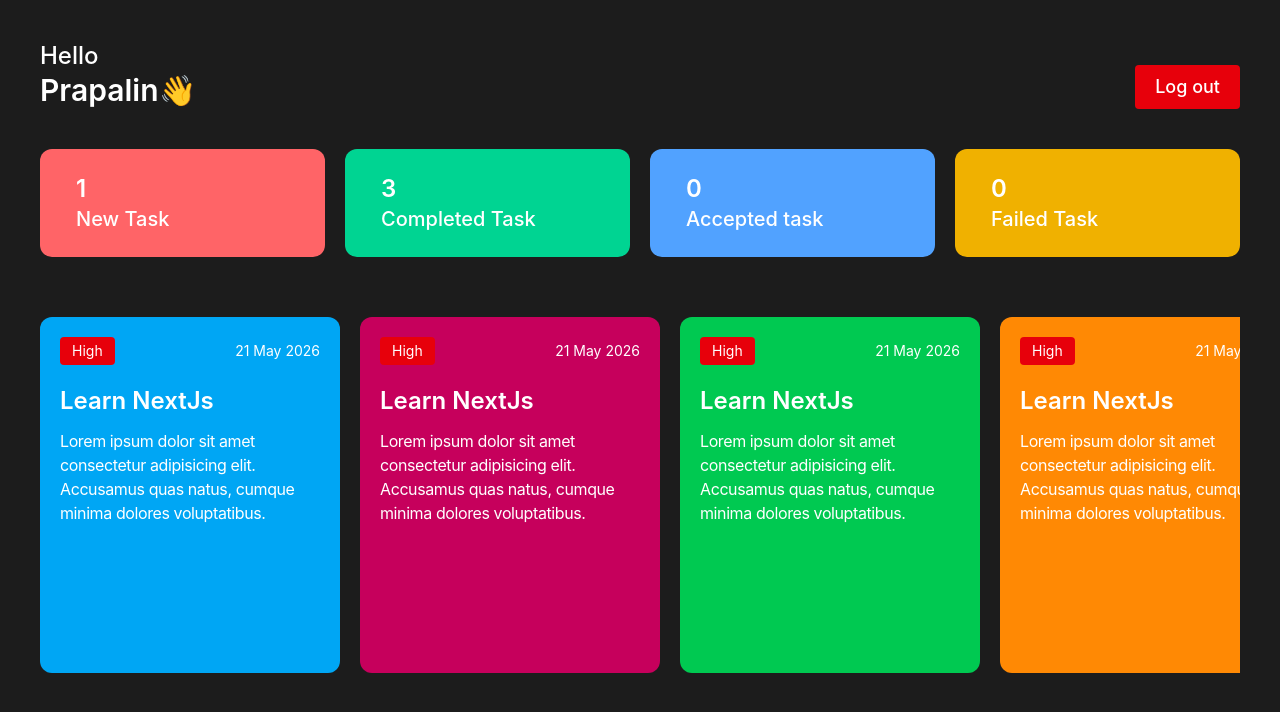
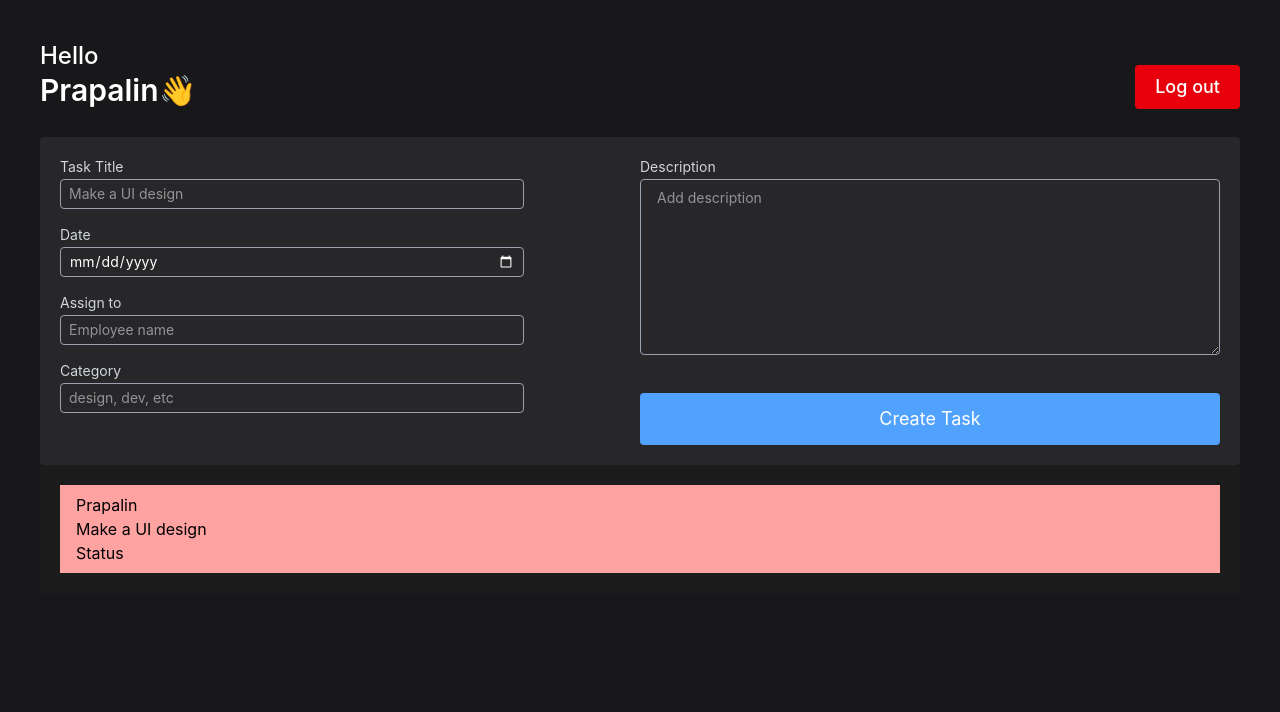
Before and after one commit to Prapalin/Employee_Management_System, a React (Vite) app: page / in a window 1280 px wide. Shown: the top 712 px of the page. Built offline with nearby package versions, Linux system fonts and the light colour scheme.

Commit message:
Admin Dashboard added

```diff
--- a/src/App.jsx
+++ b/src/App.jsx
@@ -1,12 +1,14 @@
 import React from 'react'
 import Login from './components/Auth/Login'
 import EmployeeDashboard from './components/Dashboard/EmployeeDashboard'
+import AdminDashboard from './components/Dashboard/AdminDashboard'
 
 const App = () => {
   return (
     <>
       {/* <Login /> */}
-      <EmployeeDashboard />
+      {/* <EmployeeDashboard /> */}
+      <AdminDashboard />
     </>
   )
 }
--- a/src/components/Dashboard/AdminDashboard.jsx
+++ b/src/components/Dashboard/AdminDashboard.jsx
@@ -0,0 +1,16 @@
+import React from 'react'
+import Header from '../other/Header'
+import CreateTask from '../other/CreateTask'
+import AllTask from '../other/AllTask'
+
+const AdminDashboard = () => {
+  return (
+    <div className='h-screen w-full p-10 bg-zinc-900'>
+        <Header />
+        <CreateTask />
+        <AllTask />
+    </div>
+  )
+}
+
+export default AdminDashboard
--- /dev/null
+++ b/src/components/other/AllTask.jsx
@@ -0,0 +1,15 @@
+import React from 'react'
+
+const AllTask = () => {
+  return (
+    <div className='bg-[#1c1c1c] p-5'>
+      <div className='bg-red-300 py-2 px-4'>
+        <h2>Prapalin</h2>
+        <h3>Make a UI design</h3>
+        <h5>Status</h5>
+      </div>
+    </div>
+  )
+}
+
+export default AllTask
--- /dev/null
+++ b/src/components/other/CreateTask.jsx
@@ -0,0 +1,37 @@
+import React from 'react'
+
+const CreateTask = () => {
+  return (
+    <div className='p-5 bg-zinc-800 mt-7 rounded'>
+        <form className='flex flex-wrap items-start w-full justify-between'>
+            <div className='w-1/2'>
+                <div>
+                    <h3 className='text-sm text-gray-300 mb-0.5'>Task Title</h3>
+                    <input className='text-sm text-white py-1 px-2 w-4/5 rounded outline-none bg-transparent border-[1px] border-gray-400 mb-4' type="text" placeholder='Make a UI design' />
+                </div>
+                <div>
+                    <h3 className='text-sm text-gray-300 mb-0.5'>Date</h3>
+                    <input className='[color-scheme:dark] text-sm text-white py-1 px-2 w-4/5 rounded outline-none bg-transparent placeholder:text-gray-600 border-[1px] border-gray-400 mb-4' type="date" />
+                </div>
+                <div>
+                    <h3 className='text-sm text-gray-300 mb-0.5'>Assign to</h3>
+                    <input className='text-sm text-white py-1 px-2 w-4/5 rounded outline-none bg-transparent border-[1px] border-gray-400 mb-4' type="text" placeholder='Employee name' />
+                </div>
+                <div>
+                    <h3 className='text-sm text-gray-300 mb-0.5'>Category</h3>
+                    <input className='text-sm text-white py-1 px-2 w-4/5 rounded outline-none bg-transparent border-[1px] border-gray-400 mb-4' type="text" placeholder='design, dev, etc'/>
+                </div>
+            </div>
+            <div className='w-1/2'>
+                <h3 className='text-sm text-gray-300 mb-0.5'>Description</h3>
+                <textarea className='text-sm text-white w-full h-44 py-2 px-4 w-4/5 rounded outline-none bg-transparent border-[1px] border-gray-400 mb-4' placeholder='Add description'></textarea>
+                <button className=' bg-blue-400 text-white w-full py-3 px-5 rounded text-lg mt-4 cursor-pointer hover:opacity-80 active:scale-95'>Create Task</button>
+            </div>
+
+
+        </form>
+      </div>
+  )
+}
+
+export default CreateTask
--- a/src/components/other/Header.jsx
+++ b/src/components/other/Header.jsx
@@ -2,8 +2,8 @@
 
 const Header = () => {
   return (
-    <div className='flex items-end justify-between'>
-      <h1 className='text-2xl font-medium'>Hello<br /><span className='text-3xl font-semibold'>Prapalin👋</span></h1>
+    <div className='flex items-end justify-between text-[#fff]'>
+      <h1 className='text-2xl font-medium'>Hello<br /><span className='text-3xl font-semibold '>Prapalin👋</span></h1>
       <button className='bg-red-600 text-lg font-medium cursor-pointer hover:opacity-80 active:scale-95 text-white rounded-sm px-5 py-2'>Log out</button>
     </div>
   )
--- a/src/index.css
+++ b/src/index.css
@@ -1,10 +1,10 @@
 @import "tailwindcss";
 *{
-  color: #fff;
+  /* color: #fff; */
 }
 
 body{
-  background-color: #242424;
+  background-color: #1c1c1c;
 }
 
 input:-webkit-autofill,
```
